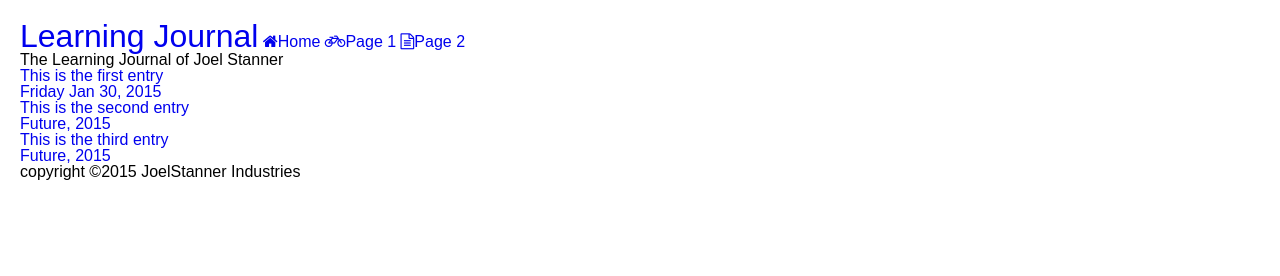
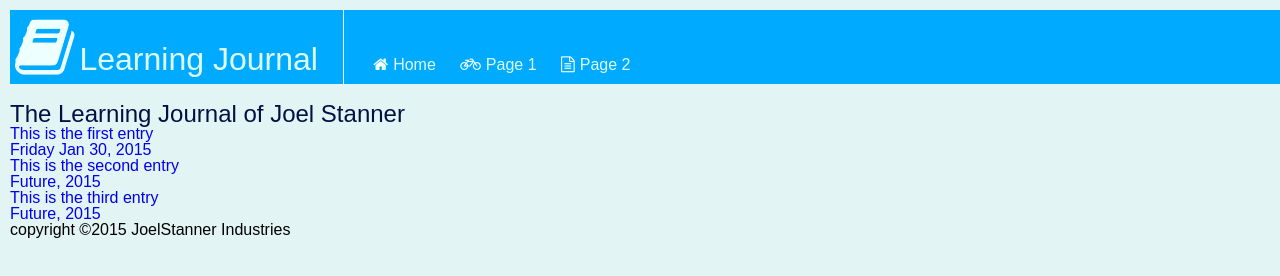
Before and after one commit to joelstanner/learning-journal, a plain HTML site: page mockups/index.html in a window 1280 px wide. Drawn offline with Linux system fonts and the light colour scheme.

Commit message:
css and stuff

```diff
--- a/mockups/css/style.css
+++ b/mockups/css/style.css
@@ -1,20 +1,75 @@
+/*http://www.degraeve.com/color-palette/index.php?q=https://pbs.twimg.com/profile_images/1671065112/Joel_400x400.png,04132C005AA2018FD65CEEFAE7FBFB,000F400062F300B2FF0DFFFFDCFFFF*/
+
+/* colors:
+#001133
+#0055aa
+#0088dd
+#55eeff
+#eeffff
+dull
+#001144
+#0066ee
+#00aaff
+#11ffff
+#ddffff
+vibrant	*/
+
+
 a {
     text-decoration: none;
 }
 
 body {
     font-family: ‘Lucida Sans Unicode’, ‘Lucida Grande’, sans-serif;
+    background-color: #E3F4F4;
 }
 
-nav > ul > li{
+header h1 {
+    font-size: 1.5em;
+    color: #014;
+}
+
+nav {
+    background-color: #00aaff;
+    margin-bottom: 18px;
+    overflow: hidden;
+    min-width: 737px;
+}
+
+nav i {
+    margin-right: 5px;
+    color: #eeffff;
+}
+
+nav > ul > li {
+
     display: inline-block;
     margin: auto;
 }
+
+
+nav > ul > li > a {
+    color: #ddffff;
+}
+
+nav > ul > li >a:hover {
+    color: #A8FFFF;
+}
+
 nav > ul > li.logo {
     font-size: 2em;
+    border-right: 1px;
+    border-style: solid;
+    border-color: #eeffff;
+    margin-right: 25px;
+    padding: 5px 25px 5px 5px;
+}
+
+.nav-a {
+    padding-right: 20px;
 }
 
 #wrapper {
-    margin: 20px;
+    margin: 10px 0 10px 10px;
 
 }
--- a/mockups/index.html
+++ b/mockups/index.html
@@ -16,10 +16,10 @@
       <header>
         <nav>
           <ul class="nav">
-            <li class="logo"><a href="#">Learning Journal</a></li>
-            <li><a href="#"><i class="fa fa-home"></i>Home</a></li>
-            <li><a href="#"><i class="fa fa-bicycle"></i>Page 1</a></li>
-            <li><a href="#"><i class="fa fa-file-text-o"></i>Page 2</a></li>
+            <li class="logo"><a href="#"><i class="fa fa-book fa-2x"></i>Learning Journal</a></li>
+            <li class="nav-a"><a href="#"><i class="fa fa-home"></i>Home</a></li>
+            <li class="nav-a" ><a href="#"><i class="fa fa-bicycle"></i>Page 1</a></li>
+            <li class="nav-a"><a href="#"><i class="fa fa-file-text-o"></i>Page 2</a></li>
           </ul>
         </nav>
         <h1>The Learning Journal of Joel Stanner</h1>
```
